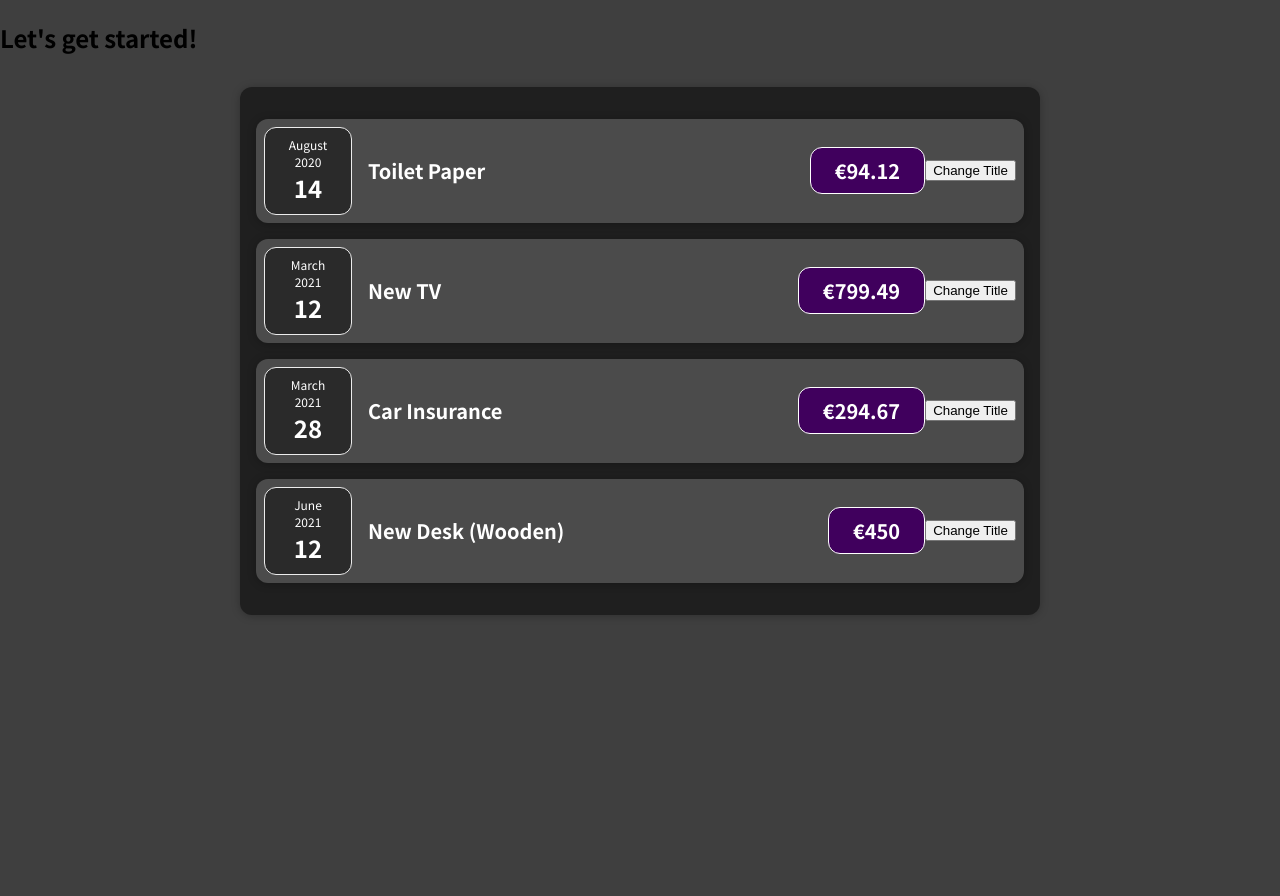
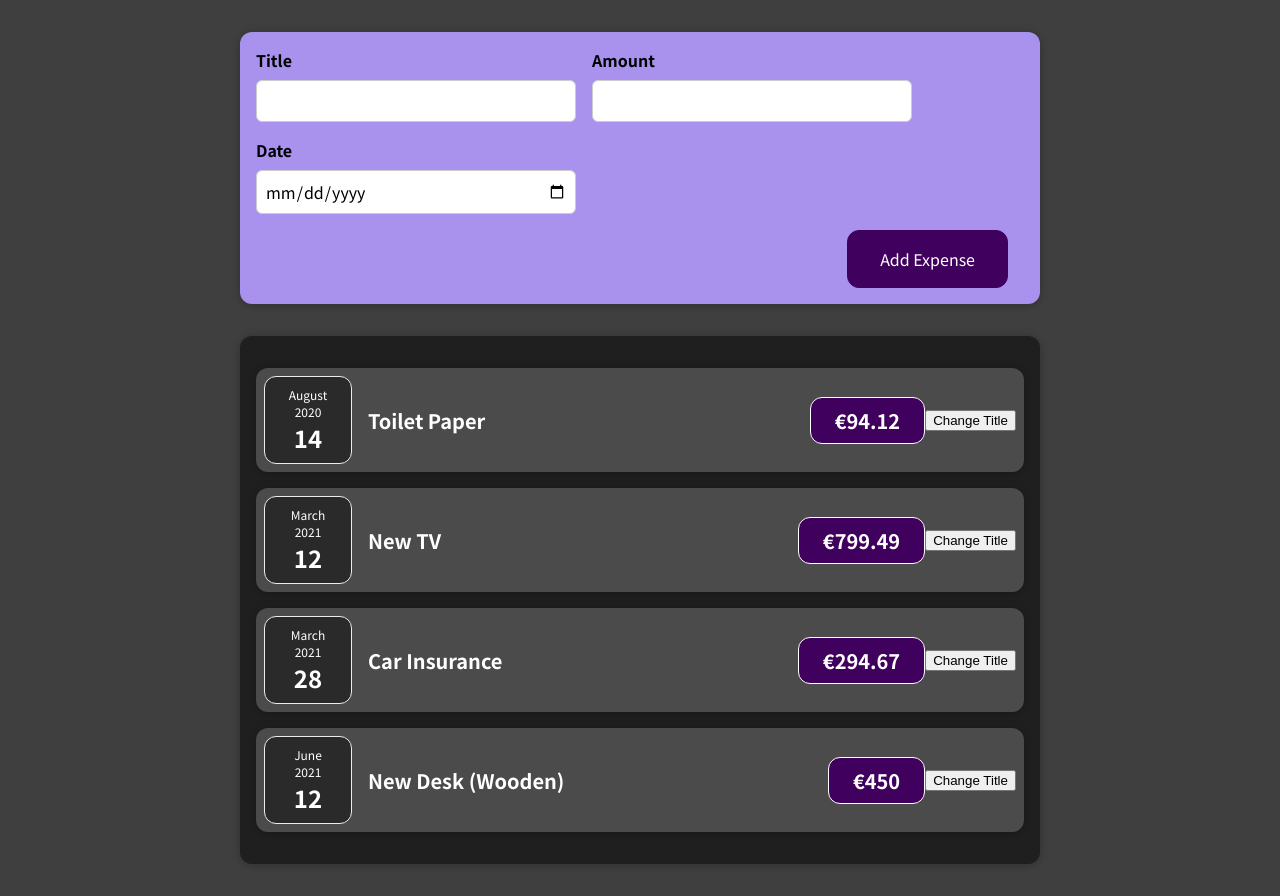
Before and after one commit to seanjoyceza/React-Expense-Tracker, a React (Create React App) app: page / in a window 1280 px wide. Before the commit the page ends 800 px from the top, so only its background shows below. Built offline with nearby package versions, Linux system fonts and the light colour scheme.

Commit message:
Further Learning

```diff
--- a/src/App.js
+++ b/src/App.js
@@ -1,8 +1,8 @@
 import Expenses from "./components/Expenses/Expenses";
 import React from "react";
+import NewExpense from "./components/NewExpense/NewExpense";
 
 const App = () => {
-    //arrow functions ES6
     const expenses = [
         {
             id: "e1",
@@ -34,9 +34,14 @@
     // return React.createElement('div', {}, React.createElement('h2', {}, "Let's get started!"),
     // React.createElement(Expenses, {items: expenses}));
 
+    const addExpenseHandler = (expense) => {
+        console.log("In App.js");
+        console.log(expense);
+    };
+
     return (
         <div>
-            <h2>Let's get started!</h2>
+            <NewExpense onAddExpense={addExpenseHandler} />
             <Expenses items={expenses} />
         </div>
     );
--- /dev/null
+++ b/src/components/NewExpense/ExpenseForm.css
@@ -0,0 +1,26 @@
+.new-expense__controls {
+    display: flex;
+    flex-wrap: wrap;
+    gap: 1rem;
+    margin-bottom: 1rem;
+    text-align: left;
+}
+
+.new-expense__control label {
+    font-weight: bold;
+    margin-bottom: 0.5rem;
+    display: block;
+}
+
+.new-expense__control input {
+    font: inherit;
+    padding: 0.5rem;
+    border-radius: 6px;
+    border: 1px solid #ccc;
+    width: 20rem;
+    max-width: 100%;
+}
+
+.new-expense__actions {
+    text-align: right;
+}
--- /dev/null
+++ b/src/components/NewExpense/ExpenseForm.js
@@ -0,0 +1,96 @@
+import React, { useState } from "react";
+import "./ExpenseForm.css";
+
+const ExpenseForm = (props) => {
+    const [enteredTitle, setEnteredTitle] = useState("");
+    const [enteredAmount, setEnteredAmount] = useState("");
+    const [enteredDate, setEnteredDate] = useState("");
+    // const [userInput, setUserInput] = useState({
+    //     setEnteredTitle: "",
+    //     setEnteredAmount: "",
+    //     setEnteredDate: "",
+    // });
+
+    const titleChangeHandler = (event) => {
+        setEnteredTitle(event.target.value);
+        // setUserInput({
+        //     ...userInput,
+        //     enteredTitle: event.target.value,
+        // });
+        // setUserInput((prevState) => {
+        //     return { ...prevState, enteredTitle: event.target.value };
+        // });
+    };
+
+    const amountChangeHandler = (event) => {
+        setEnteredAmount(event.target.value);
+        // setUserInput({
+        //     ...userInput,
+        //     enteredAmount: event.target.value, //we just overwrite the new values, ensures others are not thrown away
+        // });
+    };
+
+    const dateChangeHandler = (event) => {
+        setEnteredDate(event.target.value);
+        // setUserInput({
+        //     ...userInput,
+        //     enteredDate: event.target.value, //we just overwrite the new values, ensures others are not thrown away
+        // });
+    };
+
+    const submitHandler = (event) => {
+        event.preventDefault();
+
+        const expenseData = {
+            title: enteredTitle,
+            amount: enteredAmount,
+            date: new Date(enteredDate),
+        };
+
+        // console.log(expenseData);
+        props.onSaveExpenseData(expenseData);
+        setEnteredTitle("");
+        setEnteredAmount("");
+        setEnteredDate("");
+    };
+
+    return (
+        <form className="" onSubmit={submitHandler}>
+            <div className="new-expense__controls">
+                <div className="new-expense__control">
+                    <label>Title</label>
+                    <input
+                        type="text"
+                        value={enteredTitle} //two way binding
+                        onChange={titleChangeHandler}
+                    ></input>
+                </div>
+                <div className="new-expense__control">
+                    <label>Amount</label>
+                    <input
+                        type="number"
+                        min="0.01"
+                        step="0.01"
+                        value={enteredAmount}
+                        onChange={amountChangeHandler}
+                    ></input>
+                </div>
+                <div className="new-expense__control">
+                    <label>Date</label>
+                    <input
+                        type="date"
+                        min="2019-01-01"
+                        max="2022-12-31"
+                        value={enteredDate}
+                        onChange={dateChangeHandler}
+                    ></input>
+                </div>
+            </div>
+            <div className="new-expense__actions">
+                <button type="submit">Add Expense</button>
+            </div>
+        </form>
+    );
+};
+
+export default ExpenseForm;
--- /dev/null
+++ b/src/components/NewExpense/NewExpense.css
@@ -0,0 +1,38 @@
+.new-expense {
+    background-color: #a892ee;
+    padding: 1rem;
+    margin: 2rem auto;
+    width: 50rem;
+    max-width: 95%;
+    border-radius: 12px;
+    text-align: center;
+    box-shadow: 0 1px 8px rgba(0, 0, 0, 0.25);
+}
+
+.new-expense button {
+    font: inherit;
+    cursor: pointer;
+    padding: 1rem 2rem;
+    border: 1px solid #40005d;
+    background-color: #40005d;
+    color: white;
+    border-radius: 12px;
+    margin-right: 1rem;
+}
+
+.new-expense button:hover,
+.new-expense button:active {
+    background-color: #510674;
+    border-color: #510674;
+}
+
+.new-expense button.alternative {
+    color: #220131;
+    border-color: transparent;
+    background-color: transparent;
+}
+
+.new-expense button.alternative:hover,
+.new-expense button.alternative:active {
+    background-color: #ddb3f8;
+}
--- /dev/null
+++ b/src/components/NewExpense/NewExpense.js
@@ -0,0 +1,21 @@
+import React from "react"; //JSX user this under the hood
+import "./NewExpense.css";
+import ExpenseForm from "./ExpenseForm";
+
+const NewExpense = (props) => {
+    const saveExpenseDataHandler = (enteredExpenseData) => {
+        const expenseData = {
+            ...enteredExpenseData,
+            id: Math.random().toString(),
+        };
+        props.onAddExpense(expenseData);
+    };
+
+    return (
+        <div className="new-expense">
+            <ExpenseForm onSaveExpenseData={saveExpenseDataHandler} />
+        </div>
+    );
+};
+
+export default NewExpense;
```
Also changed, not shown: src/components/Expenses/ExpenseFilter.css (added, +24 -0 lines), src/components/Expenses/ExpenseFilter.js (added, +28 -0 lines), 1 other file (tests, documents, lock files or other folders).
